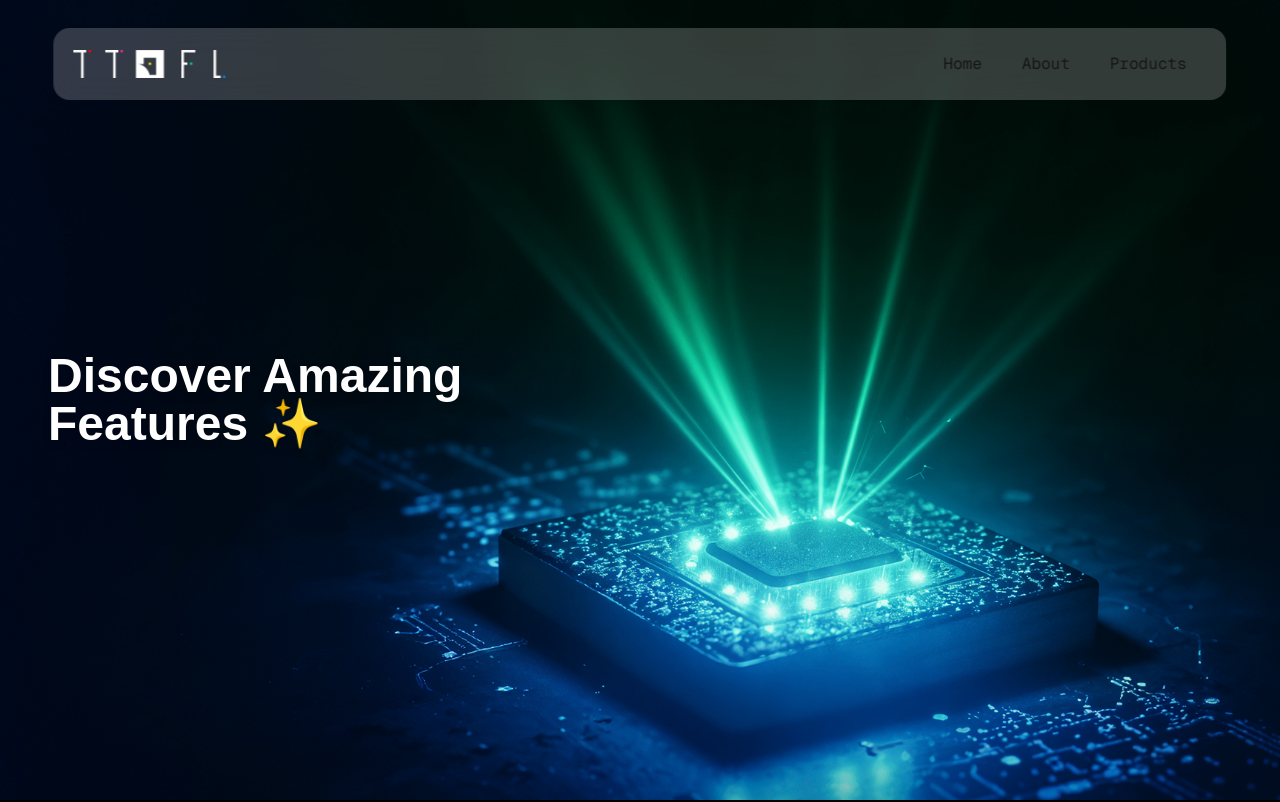
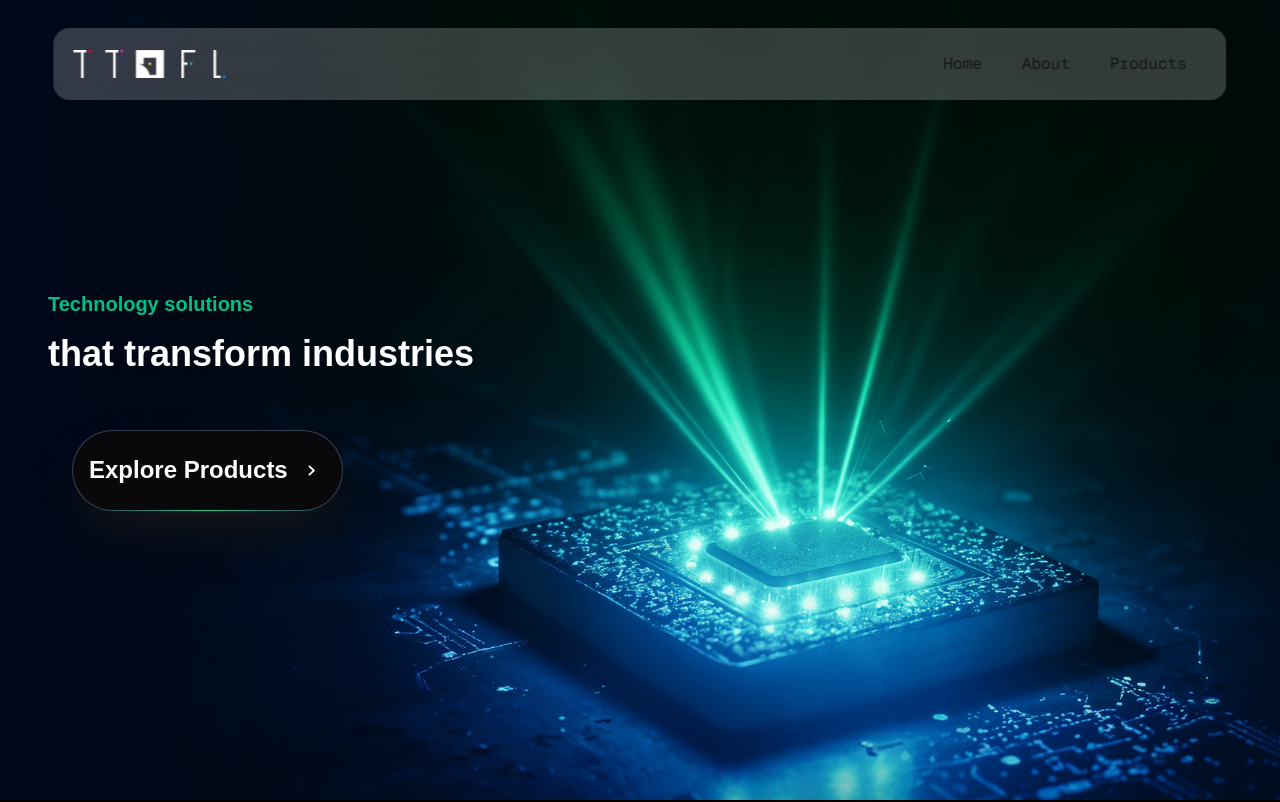
Before and after one commit to Kan7sh/TTOFL-site, a Next.js app: page / in a window 1280 px wide. Shown: the top 802 px of the page. Built offline with nearby package versions, Linux system fonts and the light colour scheme.

Commit message:
custom text banners

```diff
--- a/src/app/page.tsx
+++ b/src/app/page.tsx
@@ -10,9 +10,63 @@ import Footer from "@/components/ui/footer";
 
 // Each slide has an image + text
 const slides = [
-  { image: banner1.src, text: "Welcome to Slide One 🚀" },
-  { image: banner2.src, text: "Discover Amazing Features ✨" },
-  { image: banner3.src, text: "" },
+  {
+    image: banner1.src,
+    content: (
+      <div className="space-y-4">
+        <h1 className="text-white text-5xl font-bold drop-shadow-lg">
+          Welcome to Slide One 🚀
+        </h1>
+        <p className="text-white text-lg">
+          This is some custom description under the heading.
+        </p>
+        <button className="px-4 py-2 bg-white text-black rounded-lg shadow">
+          Get Started
+        </button>
+      </div>
+    ),
+  },
+  {
+    image: banner2.src,
+    content: (
+      <div className="space-y-4 flex flex-col items-start content-start">
+        <div className="text-emerald-400/90 text-xl font-bold drop-shadow-lg ">
+          Technology solutions
+        </div>
+        <div className="pb-10 text-4xl">that transform industries</div>
+        <ul className="list-disc pl-6 text-white justify-self-start">
+          <button className="bg-slate-800 no-underline group cursor-pointer relative shadow-2xl shadow-zinc-900 rounded-full p-px text-xs font-semibold leading-6  text-white inline-block">
+            <span className="absolute inset-0 overflow-hidden rounded-full">
+              <span className="absolute inset-0 rounded-full bg-[image:radial-gradient(75%_100%_at_50%_0%,rgba(56,189,248,0.6)_0%,rgba(56,189,248,0)_75%)] opacity-0 transition-opacity duration-500 group-hover:opacity-100" />
+            </span>
+            <div className="relative flex space-x-2 items-center z-10 rounded-full bg-zinc-950 py-0.5 px-4 ring-1 ring-white/10 ">
+              <span className="text-2xl">Explore Products</span>
+              <svg
+                fill="none"
+                height="75"
+                viewBox="0 0 24 24"
+                width="30"
+                xmlns="http://www.w3.org/2000/svg"
+              >
+                <path
+                  d="M10.75 8.75L14.25 12L10.75 15.25"
+                  stroke="currentColor"
+                  strokeLinecap="round"
+                  strokeLinejoin="round"
+                  strokeWidth="1.5"
+                />
+              </svg>
+            </div>
+            <span className="absolute -bottom-0 left-[1.125rem] h-px w-[calc(100%-2.25rem)] bg-gradient-to-r from-emerald-400/0 via-emerald-400/90 to-emerald-400/0 transition-opacity duration-500 group-hover:opacity-40" />
+          </button>
+        </ul>
+      </div>
+    ),
+  },
+  {
+    image: banner3.src,
+    content: <div></div>,
+  },
 ];
 
 export default function Home() {
@@ -96,7 +150,7 @@ export default function Home() {
             transition={{ duration: 0.8 }}
             className="text-white text-5xl font-bold max-w-lg drop-shadow-lg"
           >
-            {slides[imageIndex].text}
+            {slides[imageIndex].content}
           </motion.h1>
         </div>
       </div>
```
